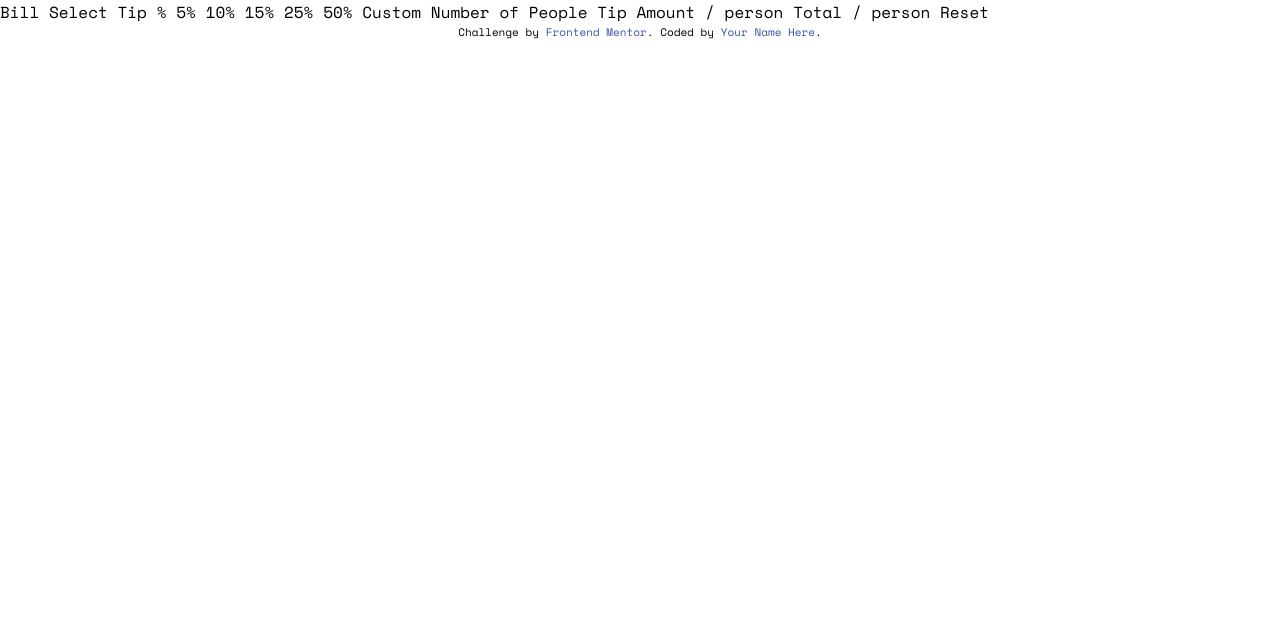
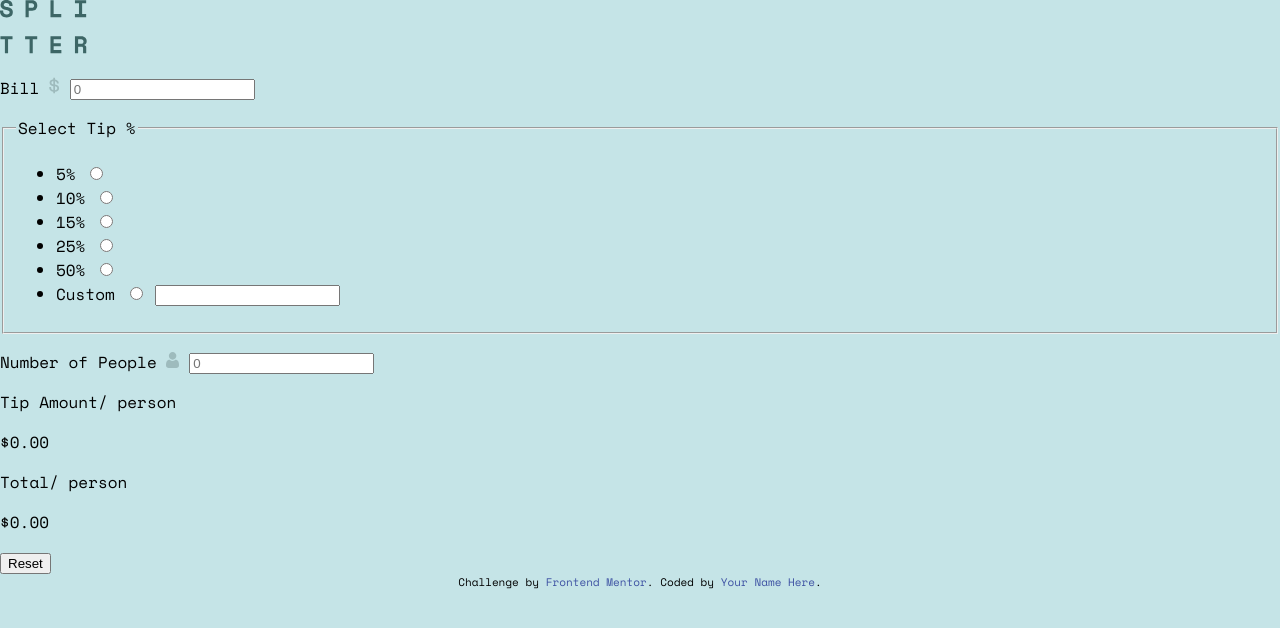
Before and after one commit to BlessTheBoy/tip-calculator-app, a website: page index.html in a window 1280 px wide. Drawn offline with nearby package versions, Linux system fonts and the light colour scheme.

Commit message:
html structure

```diff
--- /dev/null
+++ b/app/scss/components/container.scss
@@ -0,0 +1,3 @@
+.container {
+  max-width: rem(900);
+}
--- a/app/scss/globals/_index.scss
+++ b/app/scss/globals/_index.scss
@@ -2,3 +2,4 @@
 @forward 'fonts';
 @forward 'boilerplate';
 @forward 'typography';
+@forward 'variables';
--- a/app/scss/globals/boilerplate.scss
+++ b/app/scss/globals/boilerplate.scss
@@ -1,4 +1,5 @@
 @use 'fonts' as *;
+@use 'colors' as *;
 
 html {
   font-size: 100%;
@@ -15,4 +16,6 @@ body {
   margin: 0;
   padding: 0;
   font-family: $font-mono;
+  min-height: 100vh;
+  background-color: $light-grayish-cyan;
 }
--- a/app/scss/globals/colors.scss
+++ b/app/scss/globals/colors.scss
@@ -3,5 +3,5 @@ $very-dark-cyan: hsl(183, 100%, 15%);
 $dark-grayish-cyan: hsl(186, 14%, 43%);
 $dark-grayish-cyan: hsl(184, 14%, 56%);
 $light-grayish-cyan: hsl(185, 41%, 84%);
-$light-grayish-cyan: hsl(189, 41%, 97%);
+$light-grayish-cyan-2: hsl(189, 41%, 97%);
 $white: hsl(0, 0%, 100%);
--- a/index.html
+++ b/index.html
@@ -40,14 +40,75 @@
     </style>
   </head>
   <body>
-    Bill Select Tip % 5% 10% 15% 25% 50% Custom Number of People Tip Amount /
-    person Total / person Reset
+    <header class="container header">
+      <img src="images/logo.svg" alt="splitter logo" />
+    </header>
+    <main class="container">
+      <form action="">
+        <div class="form">
+          <p class="form-control">
+            <label for="bill">Bill</label>
+            <img src="images/icon-dollar.svg" alt="" />
+            <input type="text" id="bill" name="bill" placeholder="0" />
+          </p>
+          <fieldset>
+            <legend>Select Tip %</legend>
+            <ul>
+              <li>
+                <label for="5%">5%</label>
+                <input type="radio" name="percentage" id="5%" />
+              </li>
+              <li>
+                <label for="10%">10%</label>
+                <input type="radio" name="percentage" id="10%" />
+              </li>
+              <li>
+                <label for="15%">15%</label>
+                <input type="radio" name="percentage" id="15%" />
+              </li>
+              <li>
+                <label for="25%">25%</label>
+                <input type="radio" name="percentage" id="25%" />
+              </li>
+              <li>
+                <label for="50%">50%</label>
+                <input type="radio" name="percentage" id="50%" />
+              </li>
+              <li>
+                <label for="custom">Custom</label>
+                <input type="radio" name="percentage" id="custom" />
+                <input type="text" name="percentage" />
+              </li>
+            </ul>
+          </fieldset>
+          <p class="form-control">
+            <label for="People">Number of People</label>
+            <img src="images/icon-person.svg" alt="" />
+            <input type="text" id="people" name="people" placeholder="0" />
+          </p>
+        </div>
 
-    <div class="attribution">
+        <div class="result">
+          <div class="result__values">
+            <div>
+              <p><span>Tip Amount</span><span>/ person</span></p>
+              <p>$0.00</p>
+            </div>
+            <div>
+              <p><span>Total</span><span>/ person</span></p>
+              <p>$0.00</p>
+            </div>
+          </div>
+          <input class="result__reset" type="reset" value="Reset" />
+        </div>
+      </form>
+    </main>
+
+    <footer class="attribution">
       Challenge by
       <a href="https://www.frontendmentor.io?ref=challenge" target="_blank"
         >Frontend Mentor</a
       >. Coded by <a href="#">Your Name Here</a>.
-    </div>
+    </footer>
   </body>
 </html>
```
Also changed, not shown: dist/style.css, 1 other file.
